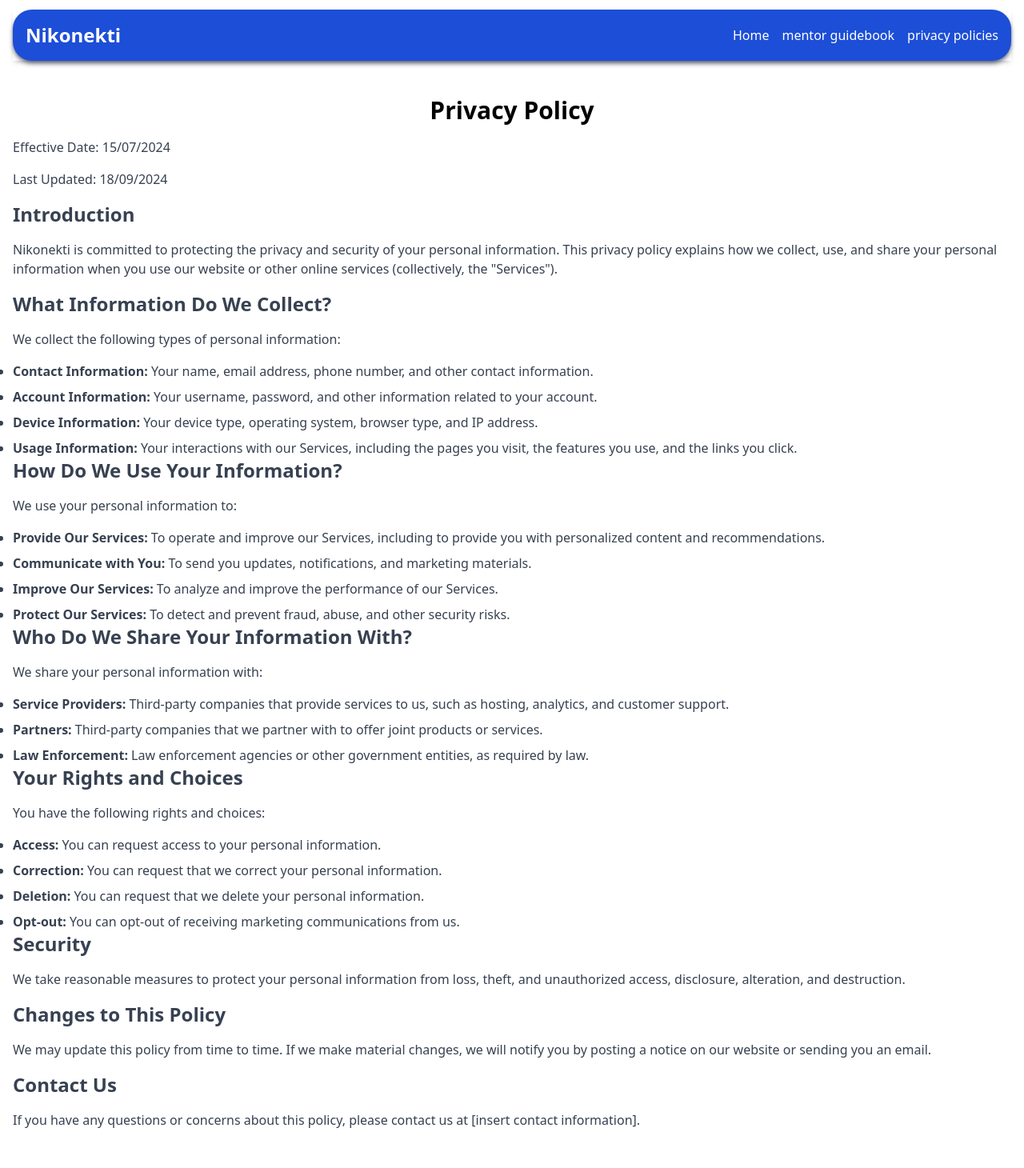
After one commit to AfterTechnology/nikonekti-service, a Flask app: page /privacy in a window 1280 px wide. The commit adds this page. Shown: the whole page at 80% size. Run offline with Flask 3, Linux system fonts and the light colour scheme; parts of the project's set-up code (start-up, migrations or seed data) failed here and were passed over; some libraries are stand-ins or nearby versions.

Commit message:
privacy policy addition

```diff
--- a/app/blueprints/root/index.py
+++ b/app/blueprints/root/index.py
@@ -45,10 +45,22 @@ def reports():
      return render_template(
           template_name
      )
+
+@bp.route('/privacy')
+def privacy():
+    template_name = '/root/privacy.html'
+
+    return render_template(
+        template_name
+    )
+
 # Database Setup
-client = MongoClient('mongodb://localhost:27017/')
-db = client.customer_service_db
-complaints = db.complaints
+from app.database.db import connect
+
+client = connect()
+
+db = client['customer_service_db']
+complaints = db['complaints']
 
 @bp.route('/index')
 def index():
--- a/app/templates/components/navbar.html
+++ b/app/templates/components/navbar.html
@@ -4,9 +4,8 @@
         <a href="{{url_for('index.index_root')}}" class="text-white font-bold text-2xl">Nikonekti</a>
         <ul class="flex space-x-4">
           <li><a href="{{url_for('index.index_root')}}" class="text-white hover:text-gray-300">Home</a></li>
-          <li><a href="#" class="text-white hover:text-gray-300">About Us</a></li>
           <li><a href="#" class="text-white hover:text-gray-300">mentor guidebook</a></li>
-          <li><a href="#" class="text-white hover:text-gray-300">privacy policies</a></li>
+          <li><a href="{{ url_for('index.privacy')}}" class="text-white hover:text-gray-300">privacy policies</a></li>
         </ul>
       </div>
     </div>
--- a/app/templates/root/create.html
+++ b/app/templates/root/create.html
@@ -69,7 +69,7 @@
       </section>
     </div>
 
-    <button class="bg-blue-300 hover:bg-blue-200 text-white px-2 py-1 rounded-lg ml-5">
+    <button class="px-7 bg-blue-300 hover:bg-blue-200 text-white rounded-lg ml-5">
       <a href="{{ url_for('index.index_root')}}" class="text-white">Done</a>
   </button>
 
--- a/app/templates/root/index.html
+++ b/app/templates/root/index.html
@@ -29,8 +29,8 @@
             <div class="bg-blue-700 rounded-3xl p-6">
                 <h2 class="text-xl font-bold mb-4">Contact Us</h2>
                 <p class="text-gray-300">Phone: +255763848561</p>
-                <p class="text-gray-300">Email: support@nikonekti.com</p>
-                <a href="#" class="text-blue-500 hover:text-blue-300 mt-4">→</a>
+                <p class="text-gray-300">Email: aftertechnology@hotmail.com</p>
+                <a href="{{ url_for('index.index')}}" class="text-blue-500 hover:text-blue-300 mt-4">→</a>
             </div>
         </div>
 </div>
--- /dev/null
+++ b/app/templates/root/privacy.html
@@ -0,0 +1,65 @@
+{% extends 'base.html' %}
+
+{% block title %}
+    privacy policy
+{% endblock %}
+
+{% block content %}
+
+    <div class="container mx-auto px-4 py-8">
+        <h1 class="text-3xl font-bold text-center mb-4">Privacy Policy</h1>
+
+        <p class="text-gray-700 mb-4">Effective Date: 15/07/2024</p>
+        <p class="text-gray-700 mb-4">Last Updated: 18/09/2024</p>
+
+        <h2 class="text-2xl font-bold text-gray-700 mb-4">Introduction</h2>
+        <p class="text-gray-700 mb-4">Nikonekti is committed to protecting the privacy and security of your personal information. This privacy policy explains how we collect, use, and share your personal information when you use our website or other online services (collectively, the "Services").</p>
+
+        <h2 class="text-2xl font-bold text-gray-700 mb-4">What Information Do We Collect?</h2>
+        <p class="text-gray-700 mb-4">We collect the following types of personal information:</p>
+        <ul class="list-disc space-y-2">
+            <li class="text-gray-700"><strong>Contact Information:</strong> Your name, email address, phone number, and other contact information.</li>
+            <li class="text-gray-700"><strong>Account Information:</strong> Your username, password, and other information related to your account.</li>
+            <li class="text-gray-700"><strong>Device Information:</strong> Your device type, operating system, browser type, and IP address.</li>
+            <li class="text-gray-700"><strong>Usage Information:</strong> Your interactions with our Services, including the pages you visit, the features you use, and the links you click.</li>
+        </ul>
+
+        <h2 class="text-2xl font-bold text-gray-700 mb-4">How Do We Use Your Information?</h2>
+        <p class="text-gray-700 mb-4">We use your personal information to:</p>
+        <ul class="list-disc space-y-2">
+            <li class="text-gray-700"><strong>Provide Our Services:</strong> To operate and improve our Services, including to provide you with personalized content and recommendations.</li>
+            <li class="text-gray-700"><strong>Communicate with You:</strong> To send you updates, notifications, and marketing materials.</li>
+            <li class="text-gray-700"><strong>Improve Our Services:</strong> To analyze and improve the performance of our Services.</li>
+            <li class="text-gray-700"><strong>Protect Our Services:</strong> To detect and prevent fraud, abuse, and other security risks.</li>
+        </ul>
+
+        <h2 class="text-2xl font-bold text-gray-700 mb-4">Who Do We Share Your Information With?</h2>
+        <p class="text-gray-700 mb-4">We share your personal information with:</p>
+        <ul class="list-disc space-y-2">
+            <li class="text-gray-700"><strong>Service Providers:</strong> Third-party companies that provide services to us, such as hosting, analytics, and customer support.</li>
+            <li class="text-gray-700"><strong>Partners:</strong> Third-party companies that we partner with to offer joint products or services.</li>
+            <li class="text-gray-700"><strong>Law Enforcement:</strong> Law enforcement agencies or other government entities, as required by law.</li>
+        </ul>
+
+        <h2 class="text-2xl font-bold text-gray-700 mb-4">Your Rights and Choices</h2>
+        <p class="text-gray-700 mb-4">You have the following rights and choices:</p>
+        <ul class="list-disc space-y-2">
+            <li class="text-gray-700"><strong>Access:</strong> You can request access to your personal information.</li>
+            <li class="text-gray-700"><strong>Correction:</strong> You can request that we correct your personal information.</li>
+            <li class="text-gray-700"><strong>Deletion:</strong> You can request that we delete your personal information.</li>
+            <li class="text-gray-700"><strong>Opt-out:</strong> You can opt-out of receiving marketing communications from us.</li>
+        </ul>
+
+        <h2 class="text-2xl font-bold text-gray-700 mb-4">Security</h2>
+        <p class="text-gray-700 mb-4">We take reasonable measures to protect your personal information from loss, theft, and unauthorized access, disclosure, alteration, and destruction.</p>
+
+        <h2 class="text-2xl font-bold text-gray-700 mb-4">Changes to This Policy</h2>
+        <p class="text-gray-700 mb-4">We may update this policy from time to time. If we make material changes, we will notify you by posting a notice on our website or sending you an email.</p>
+
+        <h2 class="text-2xl font-bold text-gray-700 mb-4">Contact Us</h2>
+        <p class="text-gray-700 mb-4">If you have any questions or concerns about this policy, please contact us at [insert contact information].</p>
+
+    </div>
+
+
+{% endblock %}
```
Also changed, not shown: app/database/db.py (added, +16 -0 lines), app/static/js/script.js (line endings or trailing spaces), app/templates/root/response.html (line endings or trailing spaces), 1 other file.
